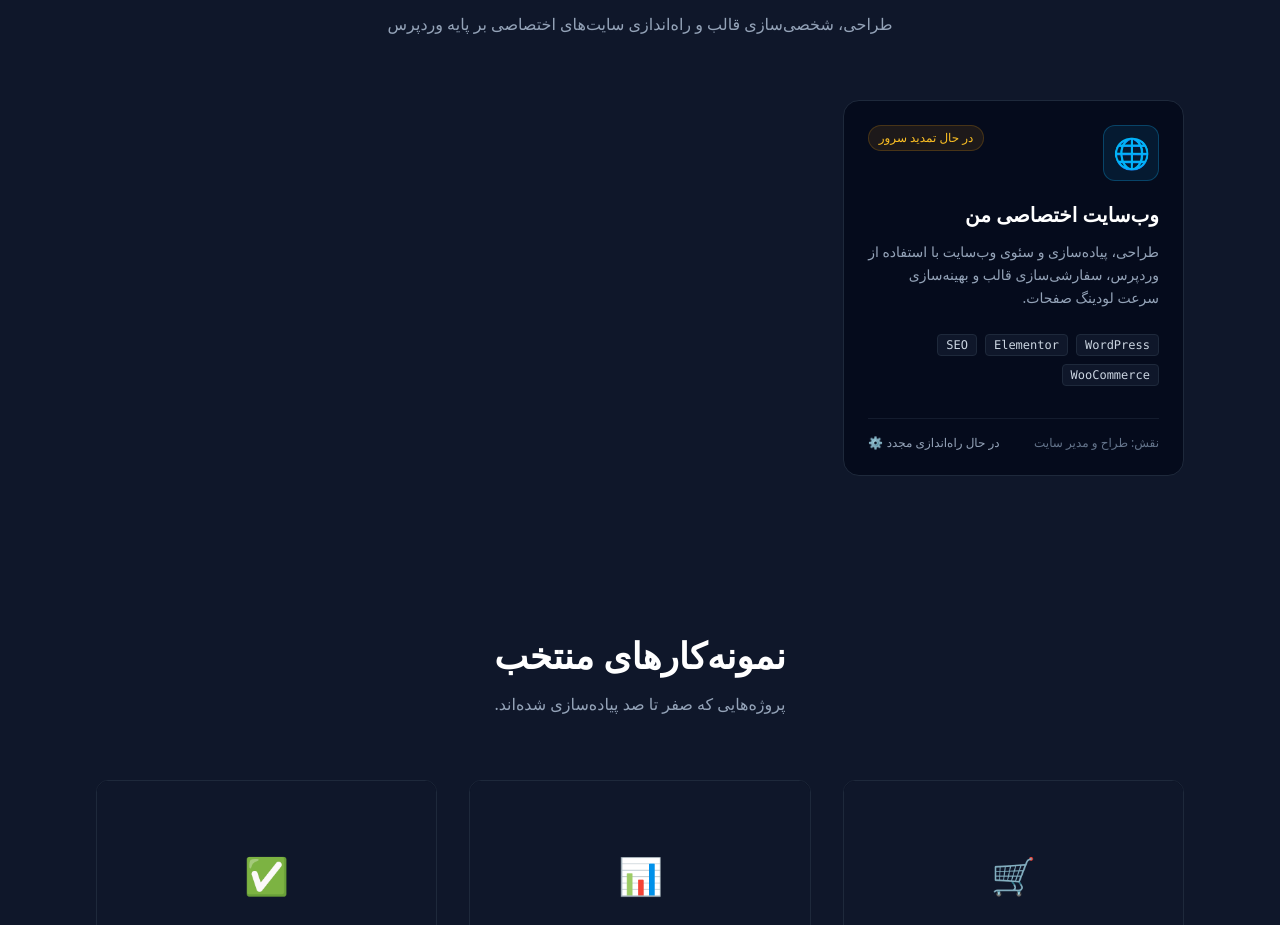
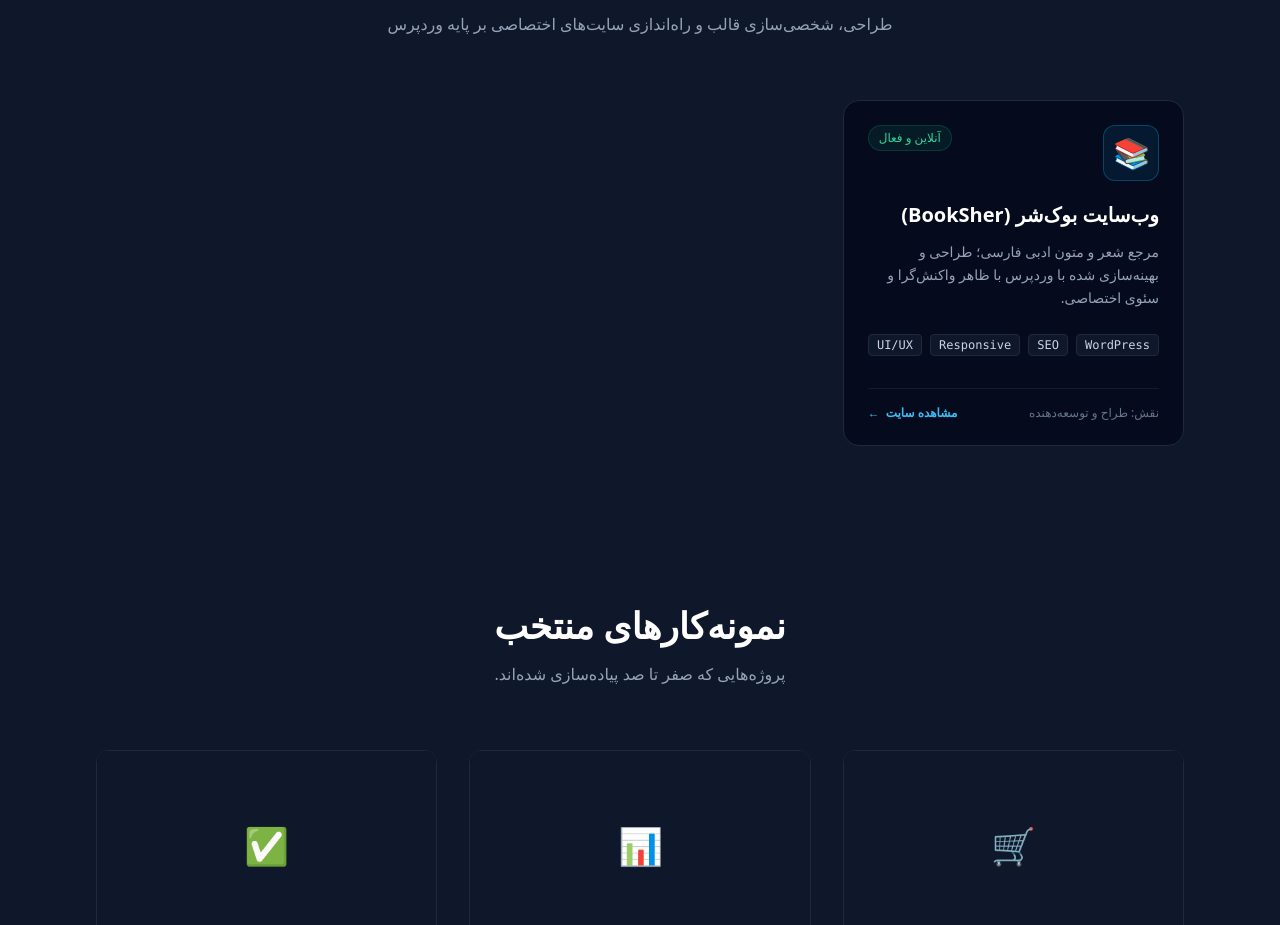
Before and after one commit to Ali-Git-1/Personal-website, a Nuxt app: page / in a window 1280 px wide. Shown: the part 2891-3816 px from the top of the page. Built offline with nearby package versions, Linux system fonts and the light colour scheme.

Commit message:
fix(wordpress): resolve PostCSS style parsing error and add BookSher project card to WordPressProjectsSection

```diff
--- a/app/components/WordPressProjectsSection.vue
+++ b/app/components/WordPressProjectsSection.vue
@@ -103,15 +103,15 @@
 const sites = ref([
   {
     id: 1,
-    title: "وب‌سایت اختصاصی من", // اسم سایت قبلیت رو اینجا بذار
-    icon: "🌐",
+    title: "وب‌سایت بوک‌شر (BookSher)",
+    icon: "📚",
     description:
-      "طراحی، پیاده‌سازی و سئوی وب‌سایت با استفاده از وردپرس، سفارشی‌سازی قالب و بهینه‌سازی سرعت لودینگ صفحات.",
-    features: ["WordPress", "Elementor", "SEO", "WooCommerce"],
-    role: "طراح و مدیر سایت",
-    isOnline: false, // چون گفتی هاست فعلا غیرفعاله
-    statusText: "در حال تمدید سرور",
-    url: null, // بعد از فعال شدن لینکش رو اینجا می‌ذاری
+      "مرجع شعر و متون ادبی فارسی؛ طراحی و بهینه‌سازی شده با وردپرس با ظاهر واکنش‌گرا و سئوی اختصاصی.",
+    features: ["WordPress", "SEO", "Responsive", "UI/UX"],
+    role: "طراح و توسعه‌دهنده",
+    isOnline: true,
+    statusText: "آنلاین و فعال",
+    url: "https://booksher.ir",
   },
 ]);
 </script>
```
